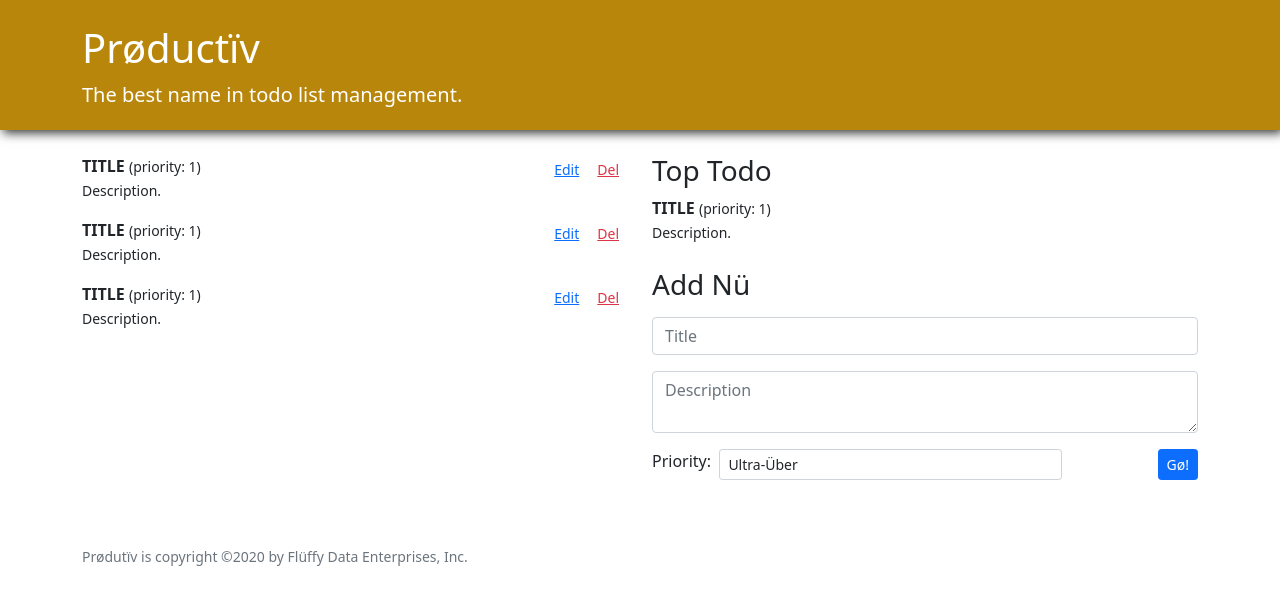
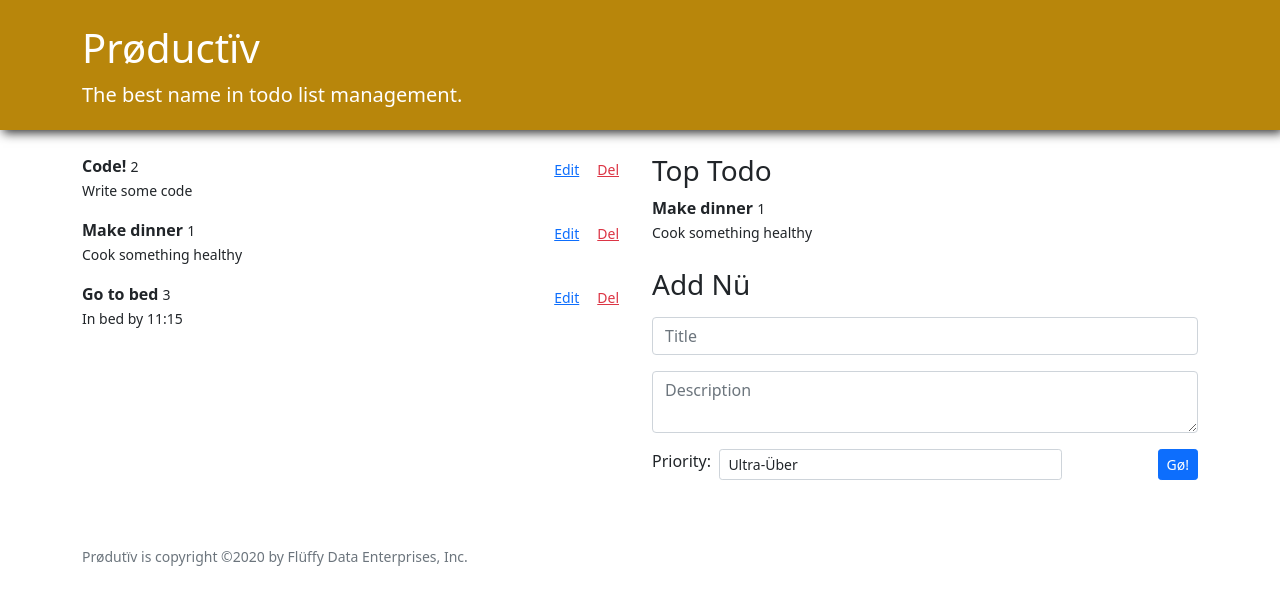
Before and after one commit to clupt/react-productiv, a React (Create React App) app in the folder productiv/: page / in a window 1280 px wide. Shown: the top 604 px of the page. Built offline with nearby package versions, Linux system fonts and the light colour scheme; the HTML template or start-up script is replaced by a standard one.

Commit message:
add state for is editing and fixed todo

```diff
--- a/productiv/src/EditableTodo.js
+++ b/productiv/src/EditableTodo.js
@@ -4,6 +4,9 @@ import TodoForm from "./TodoForm";
 import EditableTodoList from "./EditableTodoList";
 
 /** Show editable todo item.
+ *
+ * State
+ *  - isEditing
  *
  * Props
  * - todo
@@ -14,15 +17,13 @@ import EditableTodoList from "./EditableTodoList";
  */
 
 function EditableTodo({ todo, update, remove }) {
-  let isEditing = false;
+  const [isEditing, setIsEditing] = useState(false);
 
   /** Toggle if this is being edited */
   function toggleEdit() {
-    if (isEditing) {
-      isEditing = false;
-    } else {
-      isEditing = true;
-    }
+    setIsEditing((edit) => !edit);
+
+    // console.log("isEditing-toggleEdit", isEditing);
   }
 
   /** Call remove fn passed to this. */
@@ -38,9 +39,9 @@ function EditableTodo({ todo, update, remove }) {
 
   return (
     <div className="EditableTodo">
-      {isEditing
-        ? <TodoForm formData={todo} handleSave={handleSave} />
-        :
+      {isEditing ? (
+        <TodoForm initialFormData={todo} handleSave={handleSave} />
+      ) : (
         <div className="mb-3">
           <div className="float-end text-sm-end">
             <button
@@ -56,9 +57,9 @@ function EditableTodo({ todo, update, remove }) {
               Del
             </button>
           </div>
-            <Todo />
+          <Todo todo={todo} />
         </div>
-      }
+      )}
     </div>
   );
 }
--- a/productiv/src/Todo.js
+++ b/productiv/src/Todo.js
@@ -8,13 +8,17 @@ import React from "react";
  * { EditableTodo, TopTodo } -> Todo
  **/
 
-function Todo({todo}) {
-  console.log("todo in TODOOOOO=", todo);
+function Todo({ todo }) {
+  // console.log("todo in TODOOOOO=", todo);
   return (
-      <div className="Todo">
-        <div><b>TITLE</b> <small>(priority: 1)</small></div>
-        <div><small>Description.</small></div>
+    <div className="Todo">
+      <div>
+        <b>{todo.title}</b> <small>{todo.priority}</small>
       </div>
+      <div>
+        <small>{todo.description}</small>
+      </div>
+    </div>
   );
 }
 
--- a/productiv/src/TodoApp.js
+++ b/productiv/src/TodoApp.js
@@ -27,6 +27,7 @@ function TodoApp({ initialTodos }) {
 
   /** update a todo with updatedTodo */
   function update(updatedTodo) {
+    console.log("updatedTodo-Input", updatedTodo);
     setTodos((currentTodos) =>
       currentTodos.map((todo) =>
         todo.id === updatedTodo.id ? { ...updatedTodo } : todo
@@ -51,11 +52,10 @@ function TodoApp({ initialTodos }) {
         </div>
 
         <div className="col-md-6">
-
           {todos.length ? (
             <section className="mb-4">
               <h3>Top Todo</h3>
-              <TopTodo todos={todos}/>
+              <TopTodo todos={todos} />
             </section>
           ) : null}
           <section>
```
Also changed, not shown: productiv/src/TodoForm.js (+10 -9 lines). Lines whose indentation alone changed are shown as unchanged.
